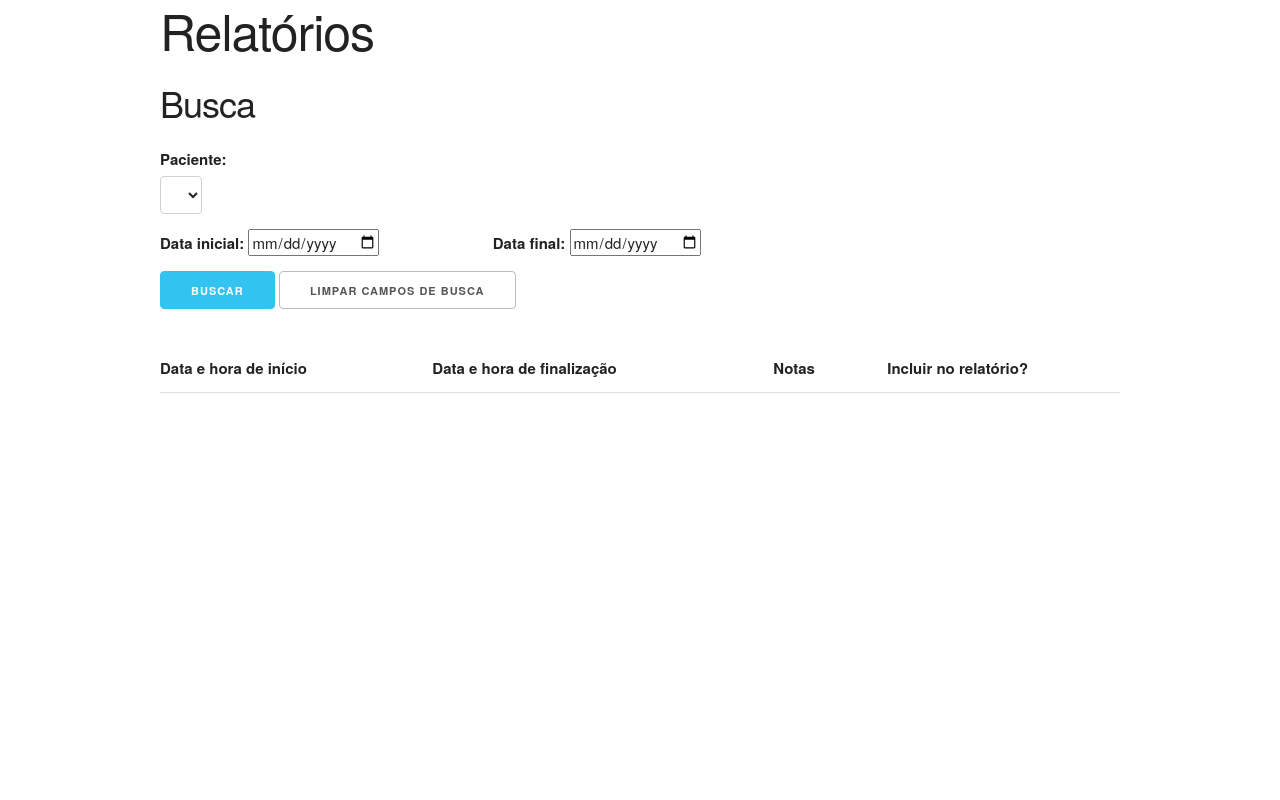
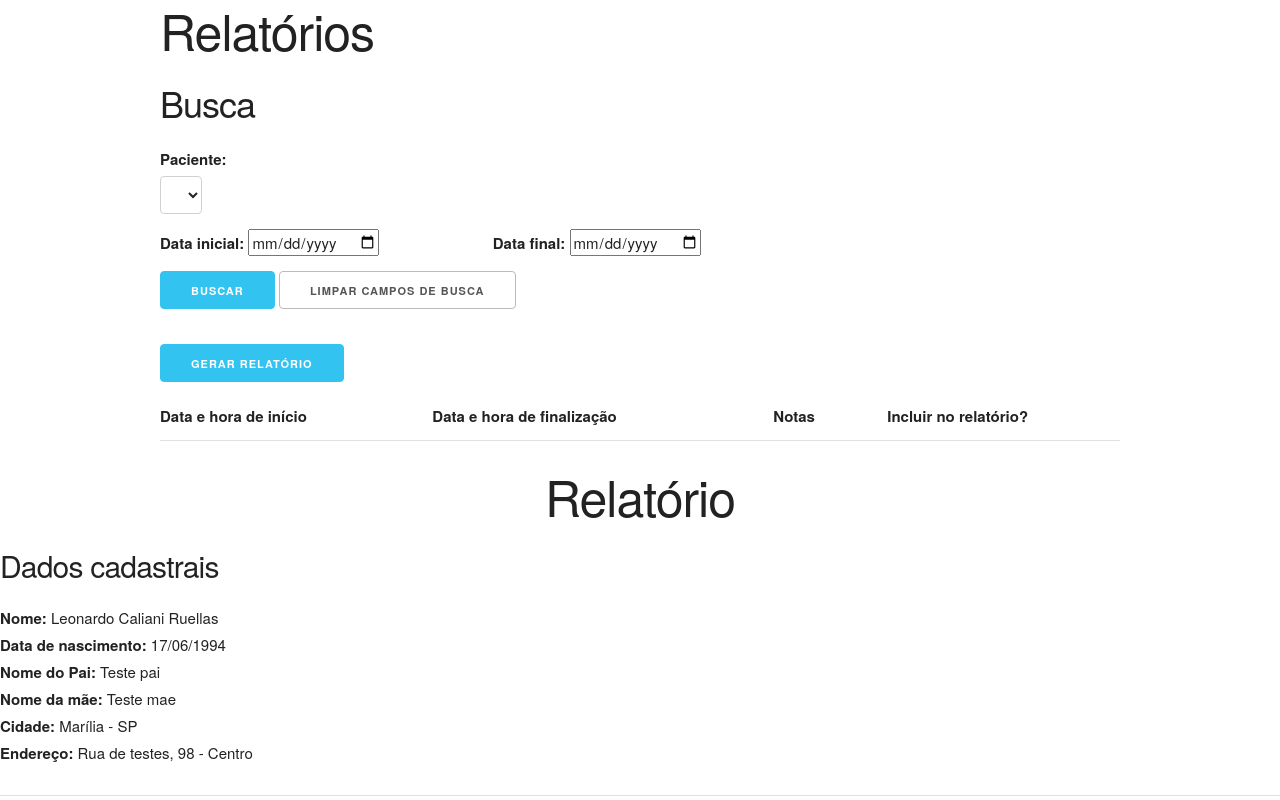
Before and after one commit to lcaliani/sigmund, an Electron app: page src/relatorio/relatorio.html in a window 1280 px wide. Drawn offline with Linux system fonts and the light colour scheme.

Commit message:
testes na geração de relatórios

```diff
--- a/css/estilos.css
+++ b/css/estilos.css
@@ -136,3 +136,12 @@ tr[role="presentation"].fc-scrollgrid-section-body table {
   left: 0;
   background: linear-gradient(to bottom, rgba(255,255,255,0), #fff);
 }
+
+
+#pdf h1 {
+  text-align: center;
+}
+
+#pdf .dados-cadastrais p {
+  margin-bottom: 3px;
+}
--- /dev/null
+++ b/src/relatorio/geradorDePdf.js
@@ -0,0 +1,80 @@
+const { jsPDF } = require('jspdf')
+
+const typography = {
+  textSize: 16,
+  titleSize: 36,
+}
+
+const addTitle = (doc, titleText = 'Título', y = 15) => {
+  doc.setFont('Arial', 'normal', 'bold')
+  doc.setFontSize(typography.titleSize)
+
+  doc.text(titleText,
+    (doc.internal.pageSize.width / 2),
+    y,
+    { align: 'center' }
+  )
+
+  return y
+}
+
+const gerarRelatorio = (event) => {
+    if (event !== undefined) {
+      event.preventDefault();
+    }
+
+    const doc = new jsPDF()
+
+    doc = doc.html(document.querySelector('#pdf'), {
+      callback: function (doc) {
+        doc.addPage()
+        return doc
+      },
+      x: 10,
+      y: 0,
+      width: 200,
+      windowWidth: 600,
+   });
+
+   doc.html(document.querySelector('#pdf'), {
+    callback: function (doc) {
+      doc.addPage()
+      doc.save('ola_mundo.pdf');
+    },
+      x: 10,
+      y: 0,
+      width: 200,
+      windowWidth: 600,
+    });
+
+    // doc.save('ola_mundo.pdf')
+
+    // let currentY = 0
+
+    // currentY += addTitle(doc, 'Relatório')
+    // currentY += currentY + 10
+
+    // let text = ''
+    // doc.setFontSize(typography.textSize)
+
+    // doc.setFont('Arial', 'normal', 'bold')
+    // text = 'Nome: '
+    // doc.text(text, 10, currentY)
+
+
+
+    // currentY += currentY + 10
+    // doc.setFont('Arial', 'normal', 'normal')
+    // doc.text('Leonardo Caliani Ruellas', (doc.context2d.measureText(text).width) + 1, currentY)
+
+    // doc.text('Relatório do paciente aaaa',
+    //   (doc.internal.pageSize.width / 2),
+    //   15,
+    //   { align: 'center' }
+    // )
+
+    // doc.setFont('Arial', 'normal', 'normal')
+    // doc.save('ola_mundo.pdf')
+  }
+
+module.exports = { gerarRelatorio }
--- a/src/relatorio/relatorio.html
+++ b/src/relatorio/relatorio.html
@@ -66,7 +66,7 @@
         </div>
       </div>
       <div class="row">
-        <button class="d-none button-primary" id="botao-gerar-relatorio">Gerar relatório</button>
+        <button class=" button-primary" id="botao-gerar-relatorio">Gerar relatório</button>
         <button class="d-none" id="botao-limpar-busca">Limpar busca</button>
       </div>
       <div class="row">
@@ -86,5 +86,44 @@
 
     </div>
 
+    <div id="pdf">
+      <h1>Relatório</h1>
+
+      <div class="dados-cadastrais">
+        <h4>Dados cadastrais</h4>
+        <p>
+          <strong>Nome: </strong>
+          <span>Leonardo Caliani Ruellas</span>
+        </p>
+
+        <p>
+          <strong>Data de nascimento: </strong>
+          <span>17/06/1994</span>
+        </p>
+
+        <p>
+          <strong>Nome do Pai: </strong>
+          <span>Teste pai</span>
+        </p>
+
+        <p>
+          <strong>Nome da mãe: </strong>
+          <span>Teste mae</span>
+        </p>
+
+        <p>
+          <strong>Cidade: </strong>
+          <span>Marília - SP</span>
+        </p>
+
+        <p>
+          <strong>Endereço: </strong>
+          <span>Rua de testes, 98 - Centro</span>
+        </p>
+      </div>
+
+      <hr>
+
+    </div>
   </body>
 </html>
--- a/src/relatorio/relatorio.js
+++ b/src/relatorio/relatorio.js
@@ -2,6 +2,8 @@ const ProntuarioRepositorio = new  (require('../prontuario/ProntuarioRepositorio
 const SessaoRepositorio = new (require('../sessoes/SessaoRepositorio'))
 
 const DateHelper = require('../plugins/date/DateHelper')
+
+const GeradorDePdf = require('./geradorDePdf')
 
 /**
 * Seletor que identifica o formulário de manipulação de dados desse contexto
@@ -119,7 +121,11 @@ const vincularAcoes = () => {
   // Limpeza dos inputs ao cancelar edição
   document.querySelector(`${ID_FORMULARIO_HTML} .cancel-edit`).addEventListener('click', limparCampos)
 
+  // Limpar dados da busca na tabela
   document.querySelector(BOTAO_LIMPAR_BUSCA).addEventListener('click', limparBusca)
+
+  // Gerar relatório ao clicar no botão
+  document.querySelector(BOTAO_GERAR_RELATORIO).addEventListener('click', GeradorDePdf.gerarRelatorio)
 }
 
 /**
```
